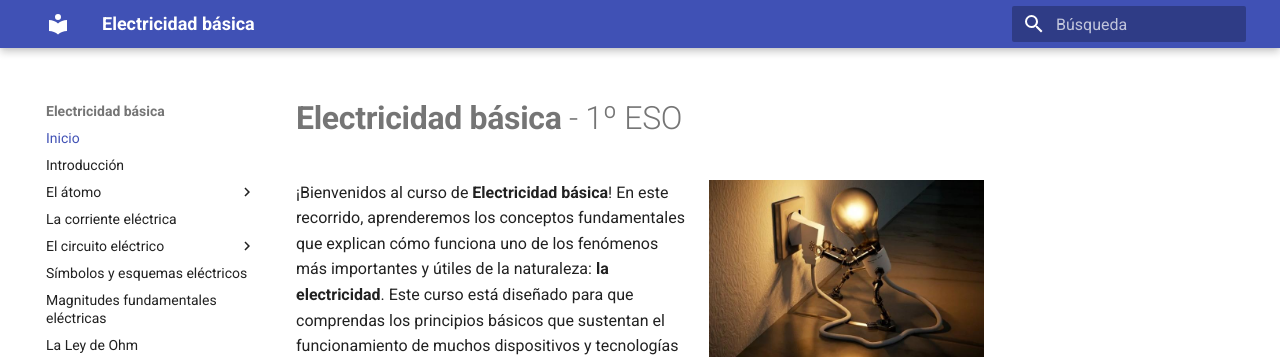
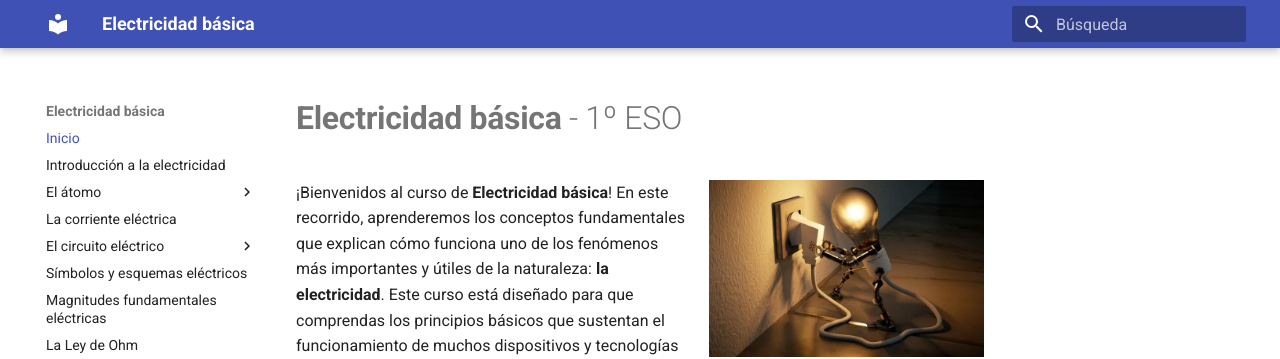
Before and after one commit to citius70/electricidad-tecnologia-1eso, an MkDocs documentation site: the page built from docs/index.md, in a window 1280 px wide. Shown: the top 359 px of the page. Built offline with MkDocs 1.6.1 and Material for MkDocs 9.7.7, drawn with Linux system fonts in a browser that asks for light colours.

Commit message:
Update mkdocs.yml

```diff
--- a/mkdocs.yml
+++ b/mkdocs.yml
@@ -1,7 +1,7 @@
 site_name: Electricidad básica
 nav:
   - Inicio: index.md
-  - Introducción: 1_introduccion.md
+  - Introducción a la electricidad: 1_introduccion.md
   - El átomo:
     - Estructura del átomo: 2_atomo.md
     - Experimenta: 2_1_experimenta.md
```
